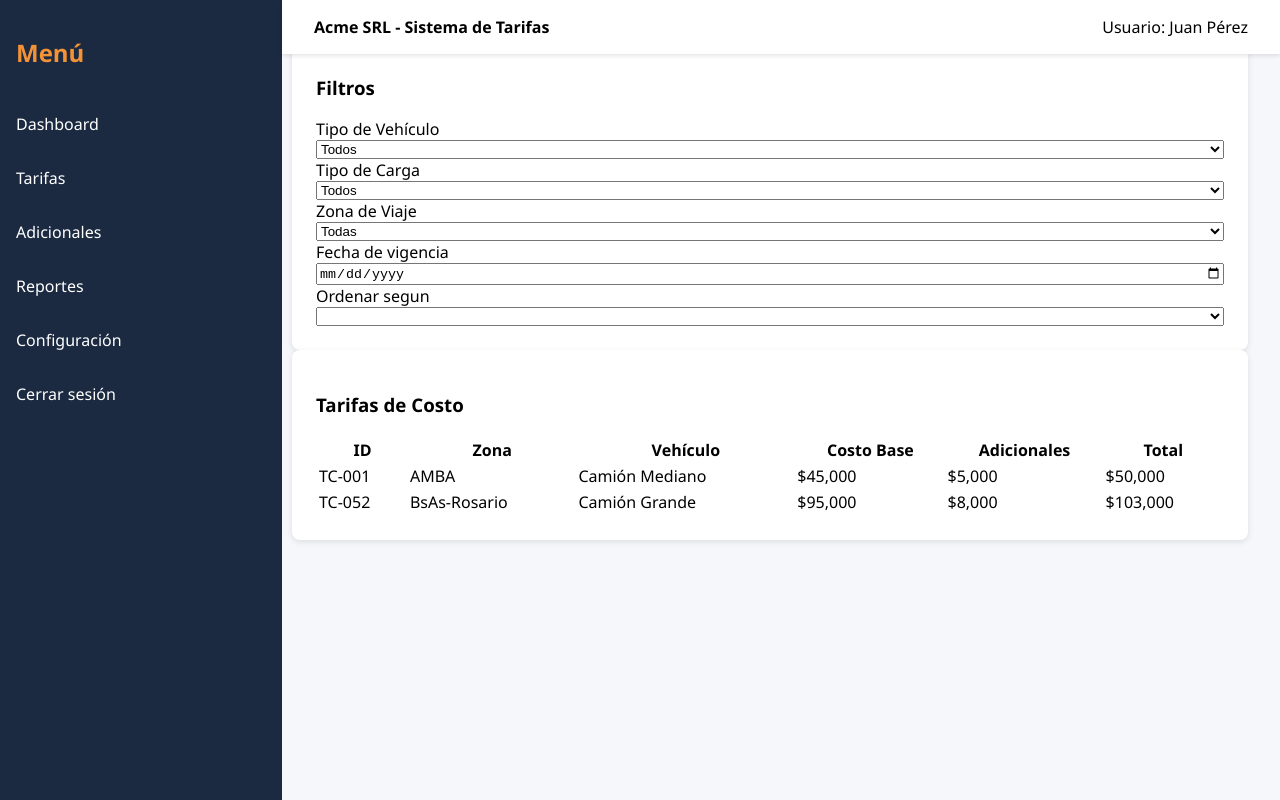
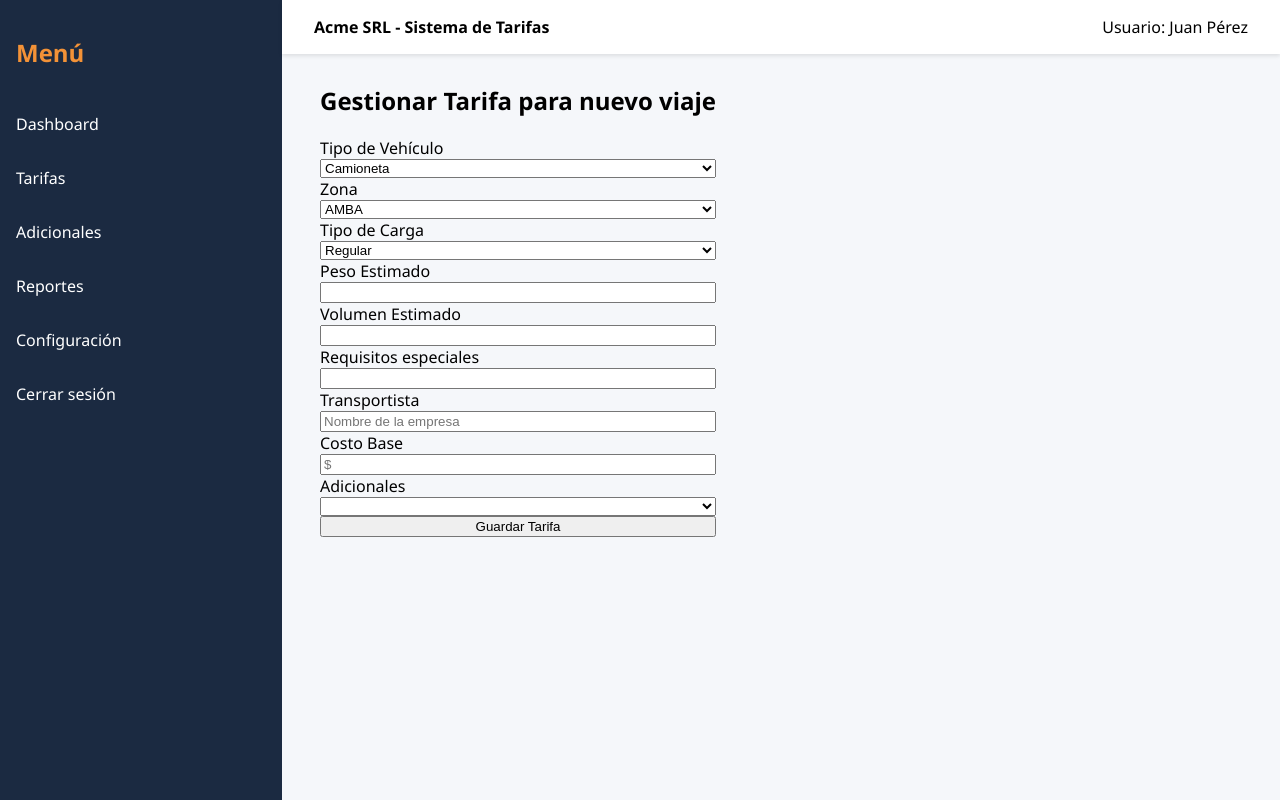
Before and after one commit to DesApp-2025c1-Grupo-2/tarifas-de-costos-frontend, a React (Vite) app: page /crear-tarifa in a window 1280 px wide. Built offline with nearby package versions, Linux system fonts and the light colour scheme.

Commit message:
creo pagina para nueva tarifa

```diff
--- a/index.html
+++ b/index.html
@@ -2,7 +2,6 @@
 <html lang="es">
   <head>
     <meta charset="UTF-8" />
-    <link rel="icon" href="/favicon.ico" />
     <meta name="viewport" content="width=device-width, initial-scale=1.0" />
     <title>Acme SRL - Sistema de Tarifas</title>
   </head>
--- a/src/App.css
+++ b/src/App.css
@@ -67,3 +67,12 @@ body, html {
   text-decoration: none;
   margin: 0.5rem 0;
 }
+
+.nueva-tarifa {
+  padding: '0.5rem 1rem';
+  background-color: '#1B2A41';
+  color: '#fff';
+  border: 'none';
+  border-radius: '6px';
+  cursor: 'pointer'
+}
--- a/src/App.tsx
+++ b/src/App.tsx
@@ -3,6 +3,7 @@ import Sidebar from './components/Sidebar';
 import Header from './components/Header';
 import TarifaTable from './components/TarifaTable';
 import Filtros from './components/Filtros';
+import BotonNuevaTarifa from './components/BotonNuevaTarifa';
 import './App.css';
 
 const App: React.FC = () => {
@@ -12,7 +13,8 @@ const App: React.FC = () => {
       <Sidebar />
       <main className="main">
         <div className="grid">
-        <Filtros />
+          <Filtros />
+          <BotonNuevaTarifa />
           <TarifaTable />
         </div>
       </main>
--- /dev/null
+++ b/src/CrearTarifa.css
@@ -0,0 +1,9 @@
+.crear-tarifa {
+    margin-left: 20em;
+    margin-top: 4em;
+}
+
+.formulario-tarifa {
+    display: flex;
+    flex-direction: column;
+}
--- /dev/null
+++ b/src/CrearTarifa.tsx
@@ -0,0 +1,16 @@
+import React from 'react';
+import Sidebar from './components/Sidebar';
+import Header from './components/Header';
+import FormularioNuevaTarifa from './components/FormularioNuevaTarifa';
+
+const CrearTarifa: React.FC = () => {
+    return (
+        <div className="app">
+            <Header />
+            <Sidebar />
+            <FormularioNuevaTarifa />
+        </div>
+    );
+};
+
+export default CrearTarifa;
--- /dev/null
+++ b/src/components/BotonNuevaTarifa.tsx
@@ -0,0 +1,20 @@
+import React from 'react';
+import { Link } from 'react-router-dom';
+
+const BotonNuevaTarifa: React.FC = () => (
+    <Link to="/crear-tarifa">
+        <button style={{
+            padding: '0.5rem 1rem',
+            backgroundColor: '#1B2A41',
+            marginLeft: '24px',
+            color: '#fff',
+            border: 'none',
+            borderRadius: '6px',
+            cursor: 'pointer'
+        }}>
+            + Nueva Tarifa
+        </button>
+    </Link>
+);
+
+export default BotonNuevaTarifa;
--- /dev/null
+++ b/src/components/FormularioNuevaTarifa.tsx
@@ -0,0 +1,53 @@
+import React from 'react';
+import '../CrearTarifa.css';
+
+const FormularioNuevaTarifa: React.FC = () => (
+    <div className="crear-tarifa">
+        <h2>Gestionar Tarifa para nuevo viaje</h2>
+        <form className="formulario-tarifa">
+
+            <label>Tipo de Vehículo</label>
+            <select>
+                <option>Camioneta</option>
+                <option>Camión Mediano</option>
+                <option>Camión Grande</option>
+            </select>
+
+            <label>Zona</label>
+            <select>
+                <option>AMBA</option>
+                <option>BsAs-Rosario</option>
+            </select>
+
+            <label>Tipo de Carga</label>
+            <select>
+                <option>Regular</option>
+                <option>Refrigerada</option>
+                <option>Peligrosa</option>
+            </select>
+
+            <label>Peso Estimado</label>
+            <input type="text" />
+
+            <label>Volumen Estimado</label>
+            <input type="number" />
+
+            <label> Requisitos especiales</label>
+            <input type="text" />
+
+            <label>Transportista</label>
+            <input type="text" placeholder="Nombre de la empresa" />
+
+            <label>Costo Base</label>
+            <input type="number" placeholder="$" />
+
+            <label>Adicionales</label>
+            <select>
+            </select>
+
+            <button type="submit">Guardar Tarifa</button>
+        </form>
+    </div>
+);
+
+export default FormularioNuevaTarifa;
--- a/src/main.tsx
+++ b/src/main.tsx
@@ -1,10 +1,17 @@
 import React from 'react';
 import ReactDOM from 'react-dom/client';
+import { BrowserRouter, Routes, Route } from 'react-router-dom';
 import App from './App';
+import CrearTarifa from './CrearTarifa'; // 👈 Importá la nueva página
 import './App.css';
 
 ReactDOM.createRoot(document.getElementById('root')!).render(
   <React.StrictMode>
-    <App />
+    <BrowserRouter>
+      <Routes>
+        <Route path="/" element={<App />} />
+        <Route path="/crear-tarifa" element={<CrearTarifa />} />
+      </Routes>
+    </BrowserRouter>
   </React.StrictMode>
 );
```
Lines whose indentation alone changed are shown as unchanged.
